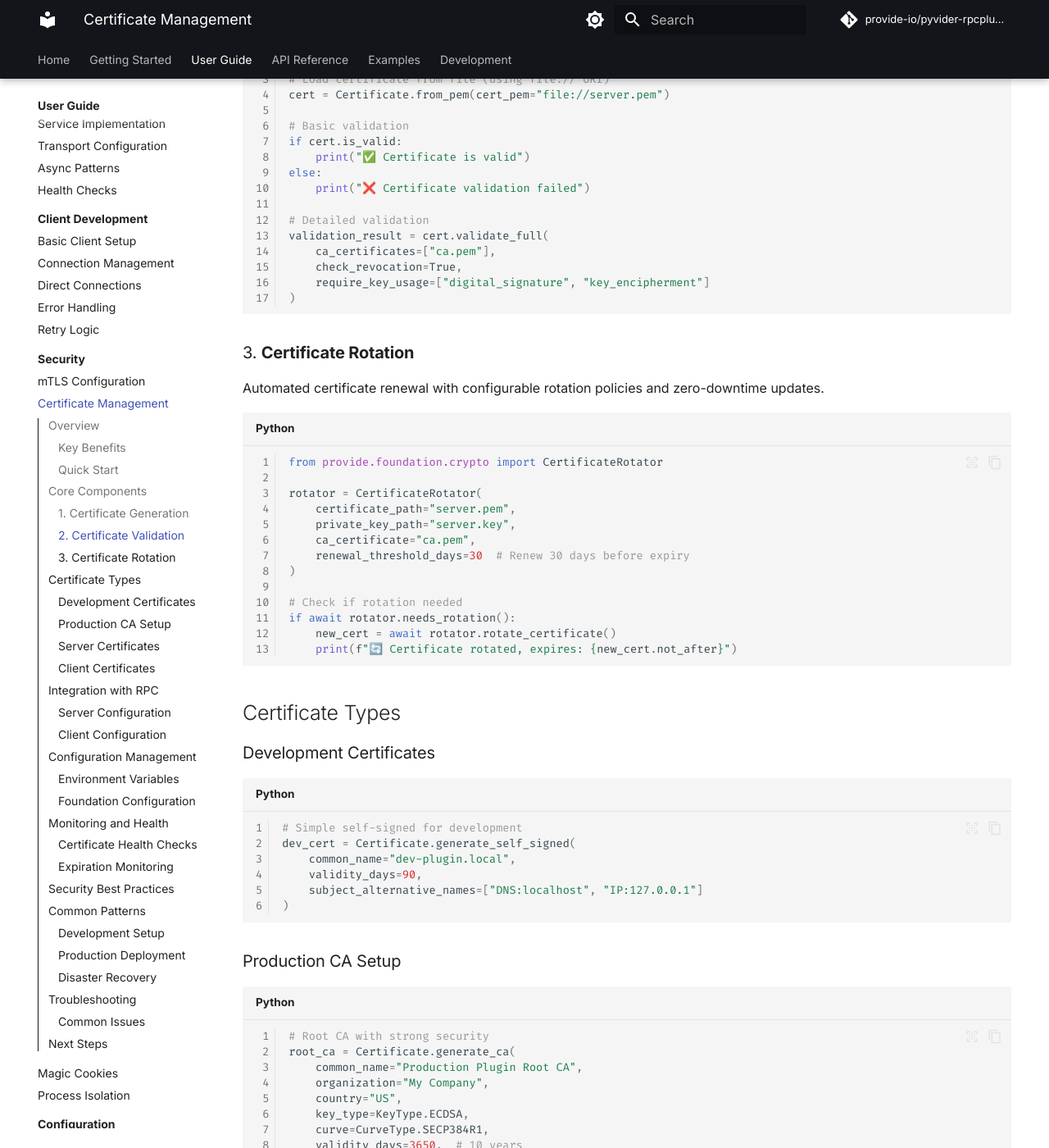
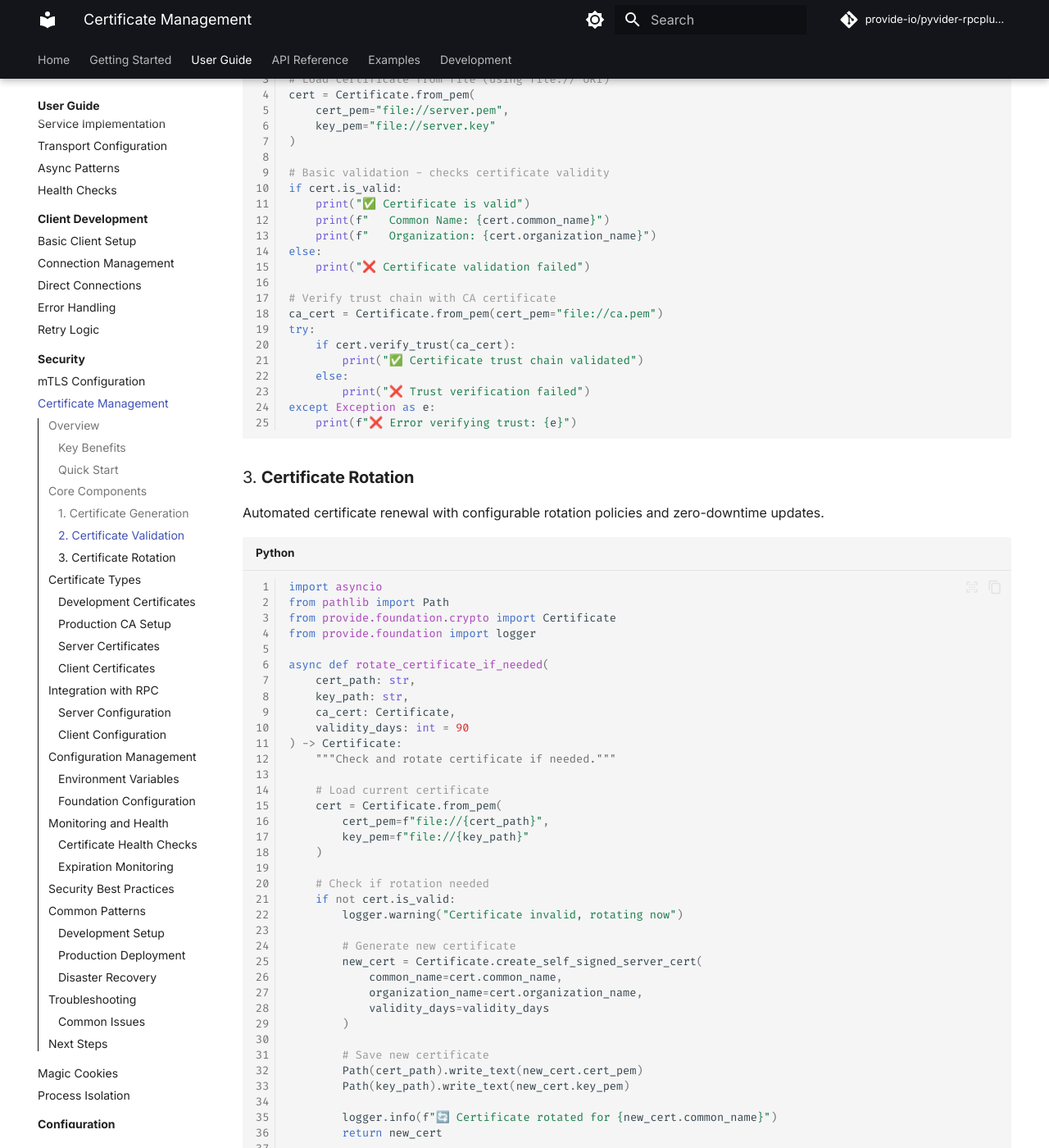
Before and after one commit to provide-io/pyvider-rpcplugin, an MkDocs documentation site: the page built from docs/guide/security/certificates.md, in a window 1280 px wide and 1400 px high, scrolled down 2691 px. Shown: the whole window at 82% size. Built offline with MkDocs 1.6.1 and Material for MkDocs 9.7.7, drawn with Linux system fonts in a browser that asks for light colours; comment, search, counter and statistics services are not loaded; the version menu is left out; some of the changed text lies outside the part shown.

Commit message:
🔼⚙️ [skip ci] auto-commit

````diff
--- a/docs/guide/security/certificates.md
+++ b/docs/guide/security/certificates.md
@@ -107,45 +107,87 @@ ca_cert = Certificate.create_ca(
 ```
 
 ### 2. **Certificate Validation**
-Comprehensive validation including expiration, signature verification, chain validation, and revocation checking.
+Comprehensive validation including expiration and signature verification.
 
 ```python
 from provide.foundation.crypto import Certificate
 
 # Load certificate from file (using file:// URI)
-cert = Certificate.from_pem(cert_pem="file://server.pem")
+cert = Certificate.from_pem(
+    cert_pem="file://server.pem",
+    key_pem="file://server.key"
+)
 
-# Basic validation
+# Basic validation - checks certificate validity
 if cert.is_valid:
     print("✅ Certificate is valid")
+    print(f"   Common Name: {cert.common_name}")
+    print(f"   Organization: {cert.organization_name}")
 else:
     print("❌ Certificate validation failed")
 
-# Detailed validation
-validation_result = cert.validate_full(
-    ca_certificates=["ca.pem"],
-    check_revocation=True,
-    require_key_usage=["digital_signature", "key_encipherment"]
-)
+# Verify trust chain with CA certificate
+ca_cert = Certificate.from_pem(cert_pem="file://ca.pem")
+try:
+    if cert.verify_trust(ca_cert):
+        print("✅ Certificate trust chain validated")
+    else:
+        print("❌ Trust verification failed")
+except Exception as e:
+    print(f"❌ Error verifying trust: {e}")
 ```
 
 ### 3. **Certificate Rotation**
 Automated certificate renewal with configurable rotation policies and zero-downtime updates.
 
 ```python
-from provide.foundation.crypto import CertificateRotator
+import asyncio
+from pathlib import Path
+from provide.foundation.crypto import Certificate
+from provide.foundation import logger
 
-rotator = CertificateRotator(
-    certificate_path="server.pem",
-    private_key_path="server.key",
-    ca_certificate="ca.pem",
-    renewal_threshold_days=30  # Renew 30 days before expiry
+async def rotate_certificate_if_needed(
+    cert_path: str,
+    key_path: str,
+    ca_cert: Certificate,
+    validity_days: int = 90
+) -> Certificate:
+    """Check and rotate certificate if needed."""
+
+    # Load current certificate
+    cert = Certificate.from_pem(
+        cert_pem=f"file://{cert_path}",
+        key_pem=f"file://{key_path}"
+    )
+
+    # Check if rotation needed
+    if not cert.is_valid:
+        logger.warning("Certificate invalid, rotating now")
+
+        # Generate new certificate
+        new_cert = Certificate.create_self_signed_server_cert(
+            common_name=cert.common_name,
+            organization_name=cert.organization_name,
+            validity_days=validity_days
+        )
+
+        # Save new certificate
+        Path(cert_path).write_text(new_cert.cert_pem)
+        Path(key_path).write_text(new_cert.key_pem)
+
+        logger.info(f"🔄 Certificate rotated for {new_cert.common_name}")
+        return new_cert
+
+    logger.info("Certificate still valid, no rotation needed")
+    return cert
+
+# Usage
+new_cert = await rotate_certificate_if_needed(
+    "server.pem",
+    "server.key",
+    ca_cert,
+    validity_days=90
 )
-
-# Check if rotation needed
-if await rotator.needs_rotation():
-    new_cert = await rotator.rotate_certificate()
-    print(f"🔄 Certificate rotated, expires: {new_cert.not_after}")
 ```
 
 ## Certificate Types
````
